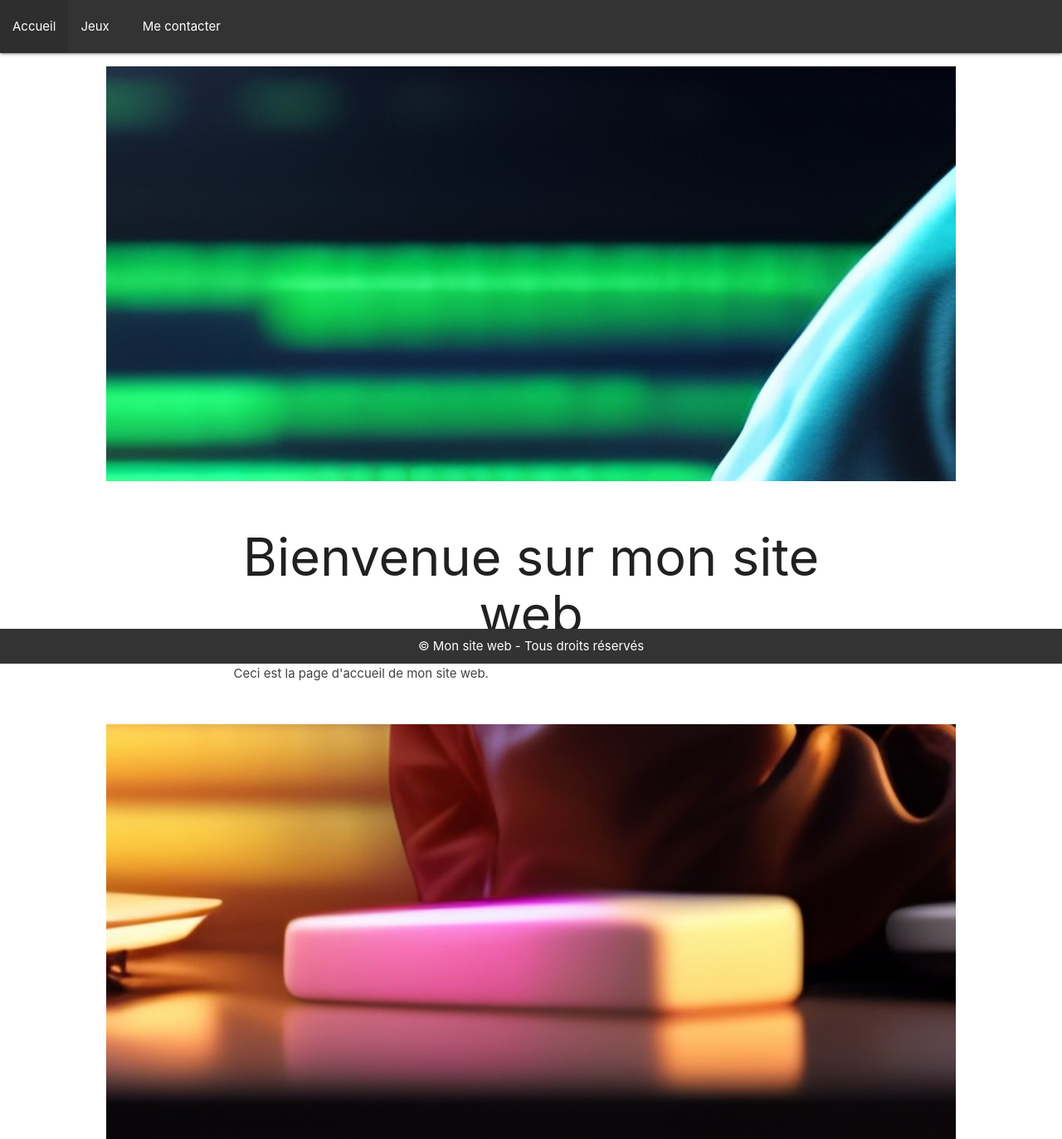
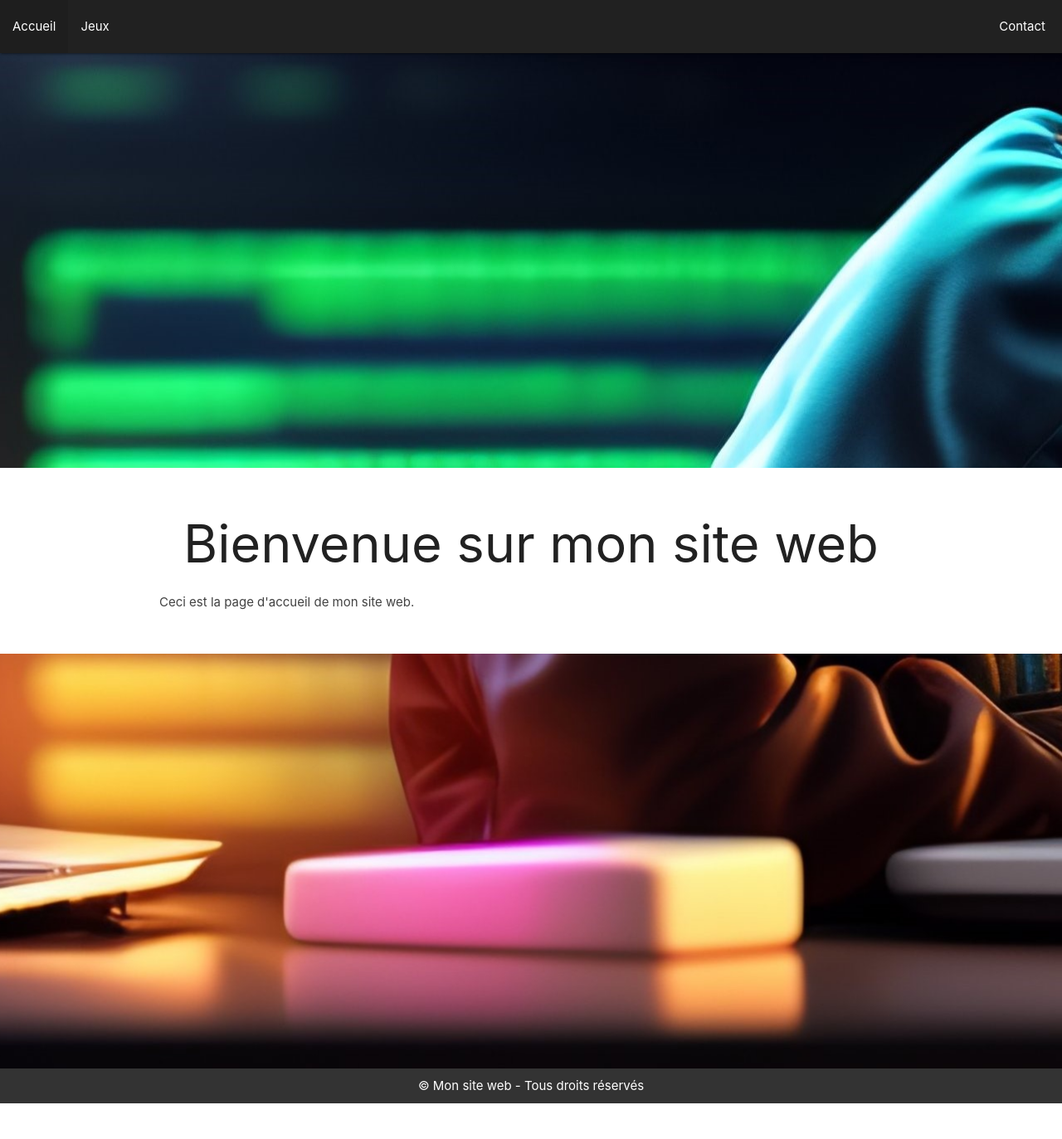
Before and after one commit to Sharkosss/bigproject, a PHP site: page / in a window 1280 px wide. Shown: the whole page at 83% size. After the commit the page ends 1330 px from the top, so only its background shows below. Run offline with PHP 8.4, Linux system fonts and the light colour scheme.

Commit message:
Add files via upload

```diff
--- a/www/css/styleindex.css
+++ b/www/css/styleindex.css
@@ -4,68 +4,13 @@ html, body {
   height: 100%;
 }
 
-#main {
-  display: flex;
-  flex-direction: column;
-  justify-content: center;
-  align-items: center;
-  min-height: 100vh;
+
+#contact {
+  position: relative ;
+  right: 20px;
 }
 
-nav {
-  background-color: #333 !important;
-  color: white !important;
-  padding: 0 !important;
-}
 
-.navbar a {
-  color: white;
-}
-
-.navbar-fixed {
-  position: fixed;
-  top: 0;
-  left: 0;
-  right: 0;
-}
-
-nav {
-  width: 100%;
-  color: white;
-  display: flex;
-  justify-content: space-between;
-  align-items: center;
-}
-
-nav ul {
-  margin: 0;
-  padding: 0;
-}
-
-nav li {
-  display: inline-block;
-  margin-right: 10px;
-  margin-top: 0;
-  margin-bottom: 0;
-}
-
-nav li:first-child {
-  margin-right: auto;
-}
-
-nav li:last-child {
-  margin-right: 0;
-}
-
-nav li a {
-  color: white;
-  text-decoration: none;
-}
-
-section {
-  width: 80%;
-  margin: 80px auto 0 auto;
-}
 
 h1 {
   text-align: center;
@@ -80,31 +25,8 @@ form {
   flex-direction: column;
 }
 
-input[type=text], input[type=email], textarea {
-  padding: 10px;
-  margin-bottom: 10px;
-  border: 1px solid #ccc;
-  border-radius: 4px;
-  box-sizing: border-box;
-  width: 100%;
-}
+footer {
 
-input[type=submit] {
-  background-color: #333;
-  color: white;
-  padding: 10px;
-  border: none;
-  border-radius: 4px;
-  cursor: pointer;
-  width: 100%;
-}
-
-input[type=submit]:hover {
-  background-color: #444;
-}
-
-footer {
-  position: fixed;
   bottom: 0;
   width: 100%;
   background-color: #333;
--- a/www/index.php
+++ b/www/index.php
@@ -10,19 +10,20 @@
     </head>
 
     <body>
-      <div class="navbar colornav navbar-fixed">
+        <div class="navbar-fixed">
         <nav>
-            <div class="nav-wrapper colornav accent-2 ">
-                    <ul id="nav-mobile" class="right hide-on-med-and-down">
+            <div class="nav-wrapper #212121 grey darken-4" id="nav">
+                <a href="contact.php" class="right hide-on-med-and-down" id="contact" >Contact</a>
+                    <ul id="nav-mobile" class="left hide-on-med-and-down">
                         <li><a href="index.php">Accueil</a></li>
-                        <li><a href="#">Jeux</a></li>
-                        <li style="margin-right: 0;"><a href="contact.php">Me contacter</a></li>
+                        <li><a href="badges.html">Jeux</a></li>
+
                     </ul>
-                </div>
-            </nav>
             </div>
+  </nav>
+        </div>
 
-            <section>
+            <section >
                 <div class="parallax-container">
                     <div class="parallax"><img src="img/cutimg1.jpg"></div>
                 </div>
```
Also changed, not shown: www/contact.php (+31 -6 lines), www/css/stylepage.css (+9 -47 lines).
